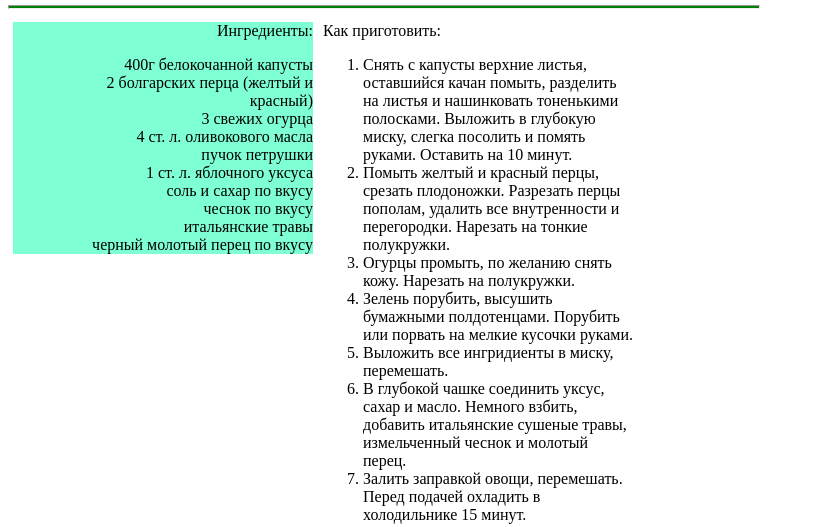
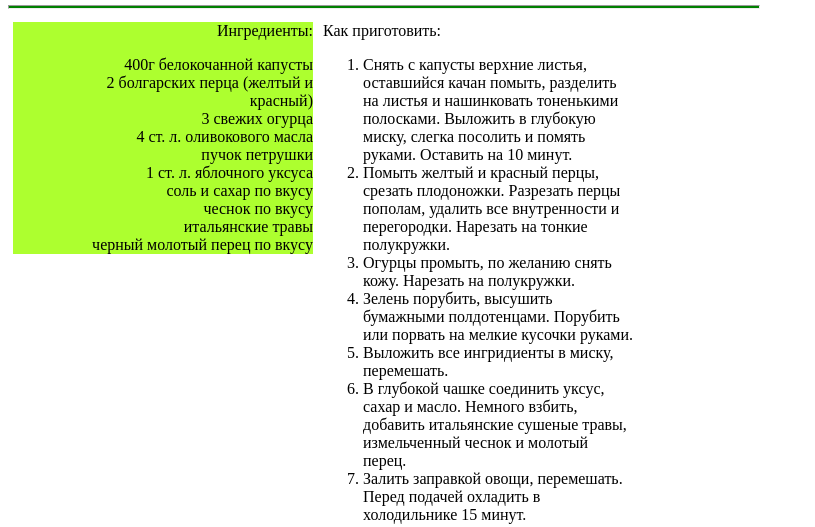
Before and after one commit to WebHeroSchool/6HTML, a plain HTML site: page index.html in a window 1280 px wide. Shown: the part 369-896 px from the top of the page, without its empty margins (0-815 px from the left). Drawn offline with Linux system fonts and the light colour scheme.

Commit message:
change of aside background-color

```diff
--- a/style.css
+++ b/style.css
@@ -10,5 +10,5 @@ hr {
         text-align: right;
     }
     aside {
-        background-color: aquamarine
+        background-color: greenyellow;
     }
```
